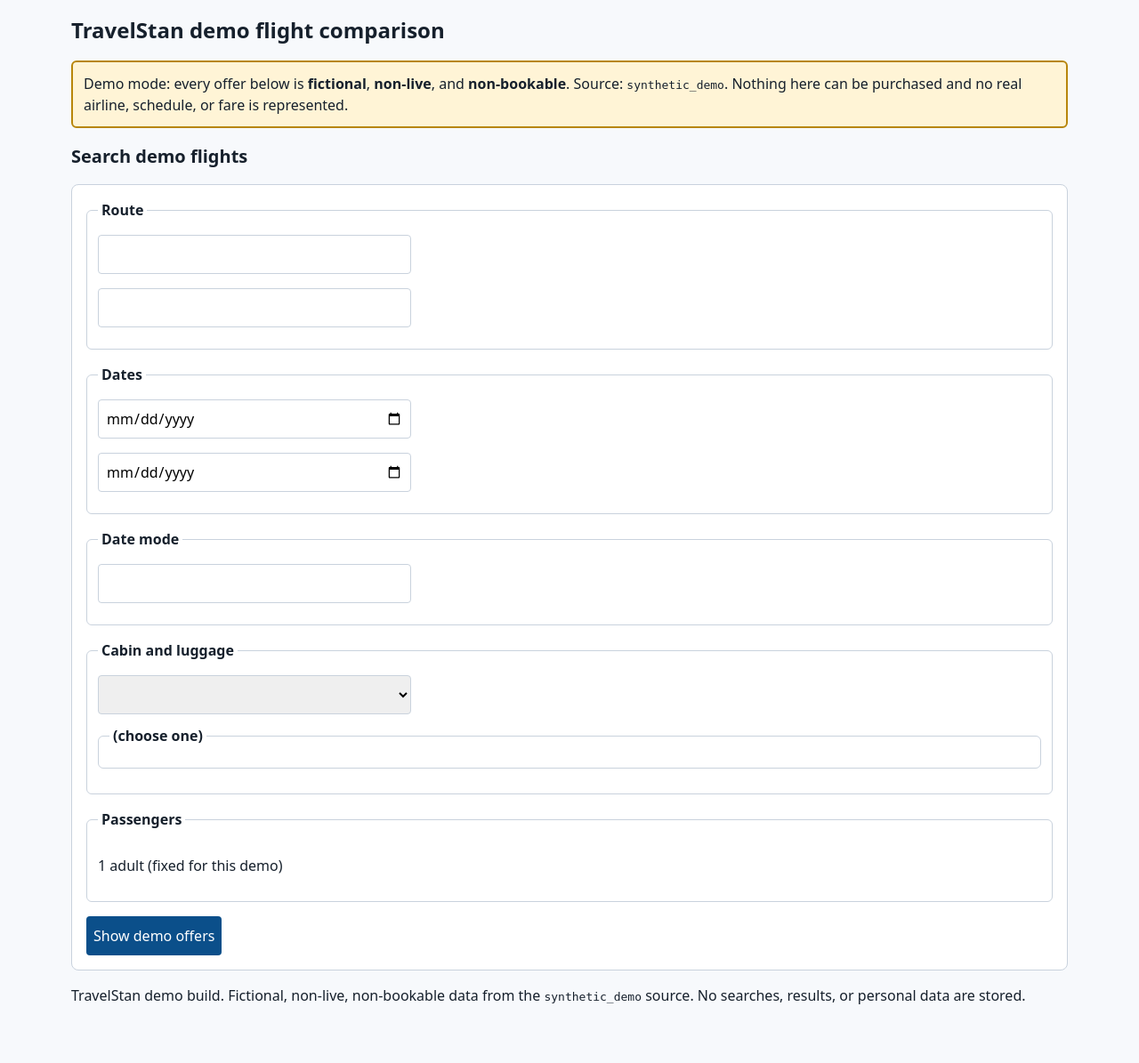
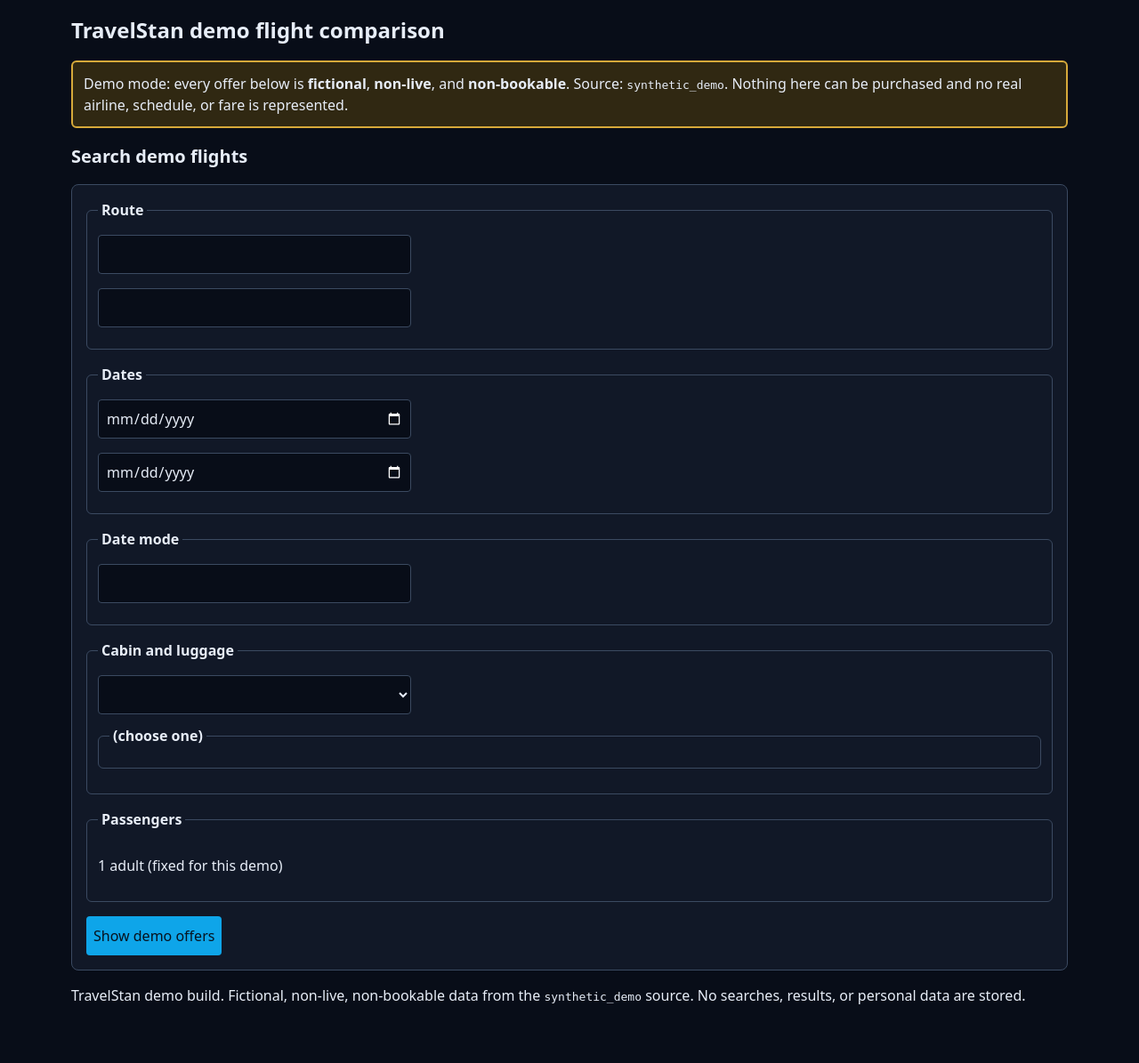
Before and after one commit to vasilyevstan/TravelStan, a Django app: template flights/templates/flights/search.html in a window 1280 px wide. Shown: the whole page at 89% size. Run offline with Django 5.2, Linux system fonts and the light colour scheme; the template is opened without the code that fills it, so the values that code supplies are empty.

Commit message:
feat: use an accessible dark page theme
Co-authored-by: Copilot <223556219+Copilot@users.noreply.github.com>

```diff
--- a/flights/static/flights/css/app.css
+++ b/flights/static/flights/css/app.css
@@ -1,11 +1,19 @@
 :root {
-  --ink: #16202c;
-  --muted: #4a5666;
-  --line: #c9d2dd;
-  --accent: #0b4f8a;
-  --warn-bg: #fff4d6;
-  --alert-bg: #fdecea;
-  --bg: #f7f9fc;
+  color-scheme: dark;
+  --ink: #e7edf7;
+  --muted: #aebbd0;
+  --line: #3b4a61;
+  --accent: #7dd3fc;
+  --button: #0ea5e9;
+  --button-ink: #07131f;
+  --focus: #fbbf24;
+  --warn-bg: #302812;
+  --warn-line: #d6a93a;
+  --alert-bg: #3b1d25;
+  --alert-line: #f87171;
+  --surface: #111827;
+  --surface-raised: #172033;
+  --bg: #080d18;
 }
 
 * { box-sizing: border-box; }
@@ -30,13 +38,14 @@ main, .site-header, footer { max-width: 70rem; margin: 0 auto; }
   position: static;
   display: inline-block;
   padding: 0.5rem;
-  background: #fff;
+  color: var(--ink);
+  background: var(--surface);
 }
 
 a { color: var(--accent); }
 
 :focus-visible {
-  outline: 3px solid var(--accent);
+  outline: 3px solid var(--focus);
   outline-offset: 2px;
 }
 
@@ -45,14 +54,14 @@ h2 { font-size: 1.25rem; }
 
 .demo-banner {
   background: var(--warn-bg);
-  border: 2px solid #b8860b;
+  border: 2px solid var(--warn-line);
   padding: 0.75rem;
   border-radius: 6px;
 }
 
 .alert {
   background: var(--alert-bg);
-  border: 2px solid #a32b20;
+  border: 2px solid var(--alert-line);
   padding: 0.75rem;
   border-radius: 6px;
 }
@@ -62,7 +71,7 @@ h2 { font-size: 1.25rem; }
 .disclaimer, .price-note, .operated-by { color: var(--muted); font-size: 0.9rem; }
 
 form {
-  background: #fff;
+  background: var(--surface);
   border: 1px solid var(--line);
   border-radius: 8px;
   padding: 1rem;
@@ -89,14 +98,19 @@ input, select, button {
   min-height: 2.75rem;
 }
 
+input, select {
+  color: var(--ink);
+  background: var(--bg);
+}
+
 .choice { display: block; margin-bottom: 0.25rem; }
 .choice label { font-weight: 400; }
 
-.field-error { color: #a32b20; font-weight: 600; }
+.field-error { color: #fca5a5; font-weight: 600; }
 
 button {
-  background: var(--accent);
-  color: #fff;
+  background: var(--button);
+  color: var(--button-ink);
   border: none;
   cursor: pointer;
   width: 100%;
@@ -105,7 +119,7 @@ button {
 table {
   width: 100%;
   border-collapse: collapse;
-  background: #fff;
+  background: var(--surface);
   border: 1px solid var(--line);
 }
 
@@ -123,7 +137,7 @@ th, td {
   vertical-align: top;
 }
 
-thead th { background: #eef3f9; }
+thead th { background: var(--surface-raised); }
 
 td span, th span { display: block; }
 
@@ -146,7 +160,7 @@ td span, th span { display: block; }
     border: 1px solid var(--line);
     border-radius: 8px;
     margin-bottom: 1rem;
-    background: #fff;
+    background: var(--surface);
     padding: 0.25rem;
   }
 
--- a/flights/templates/flights/search.html
+++ b/flights/templates/flights/search.html
@@ -3,6 +3,7 @@
 <head>
   <meta charset="utf-8">
   <meta name="viewport" content="width=device-width, initial-scale=1">
+  <meta name="theme-color" content="#080d18">
   <title>TravelStan demo flight comparison (fictional data)</title>
   {% load static %}
   <link rel="stylesheet" href="{% static 'flights/css/app.css' %}">
```
Also changed, not shown: flights/tests/test_presentation.py (+9 -0 lines).
